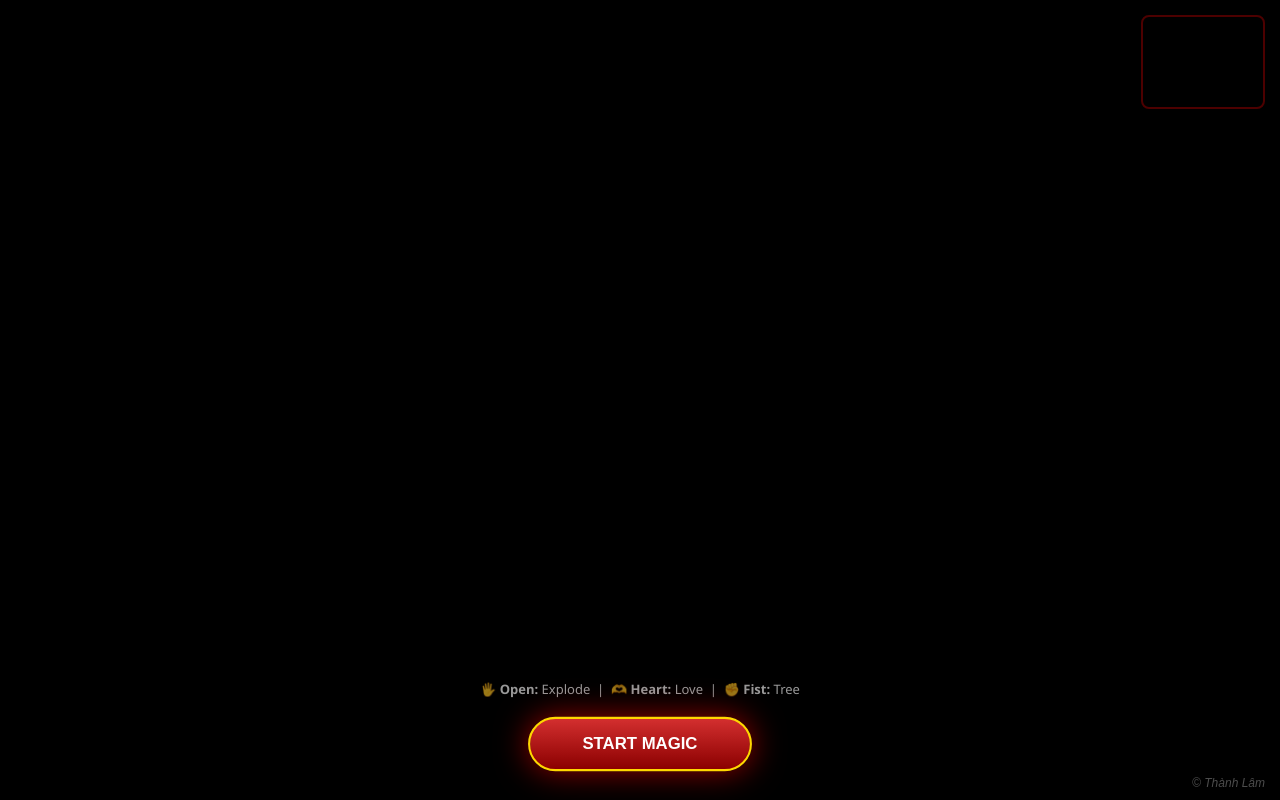
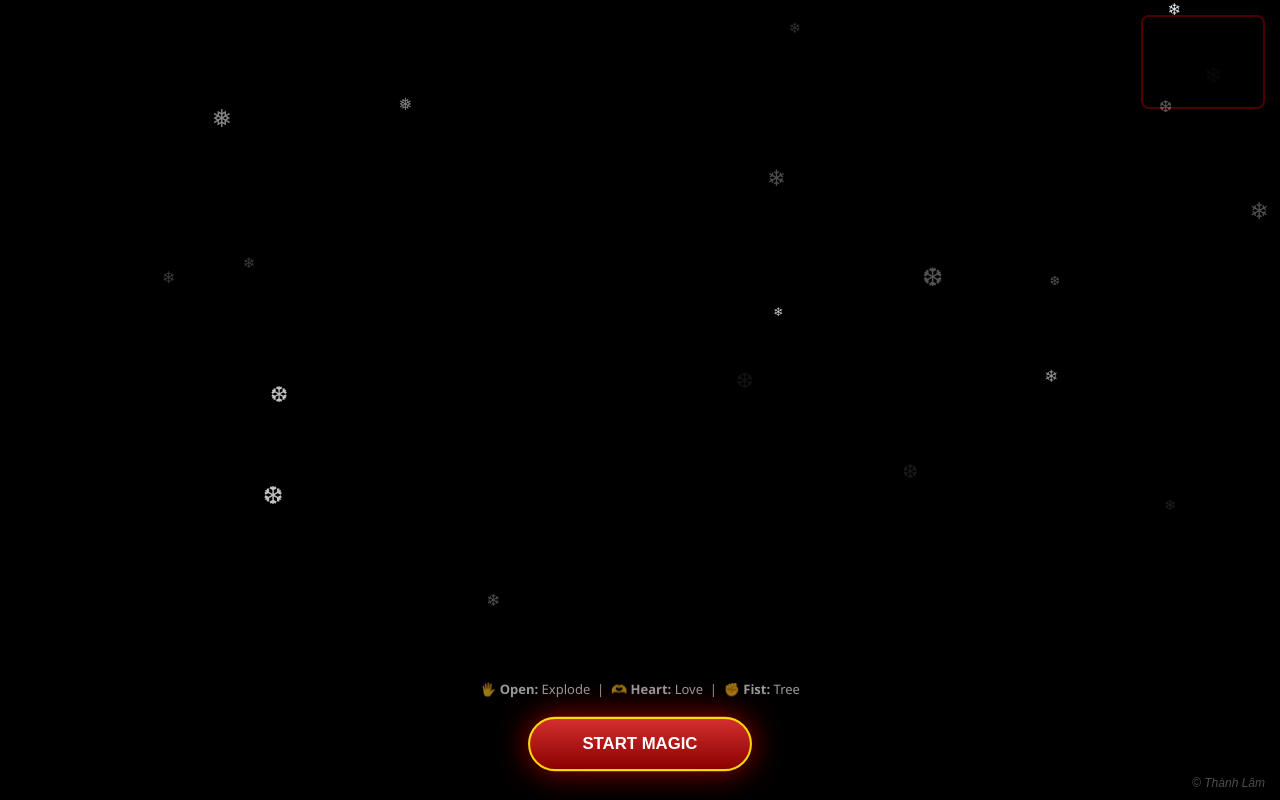
Before and after one commit to thanhlam0601/Noel-cho-em-be-Hannie, a plain HTML site: page index.html in a window 1280 px wide. Drawn offline with nearby package versions, Linux system fonts and the light colour scheme.

Commit message:
Add falling snow effect

```diff
--- a/index.html
+++ b/index.html
@@ -61,6 +61,22 @@
         }
 
         #error-log { display: none; position: absolute; top: 0; left: 0; color: red; background: rgba(0,0,0,0.8); z-index: 999; padding: 10px; }
+        /* Snow effect */
+        .snowflake {
+            position: fixed;
+            top: -10px;
+            color: white;
+            user-select: none;
+            pointer-events: none;
+            z-index: 9999;
+            animation: fall linear infinite;
+        }
+
+        @keyframes fall {
+            to {
+                transform: translateY(100vh);
+            }
+        }
     </style>
 </head>
 <body>
@@ -528,5 +544,21 @@
             if(camera) { camera.aspect = window.innerWidth/window.innerHeight; camera.updateProjectionMatrix(); renderer.setSize(window.innerWidth, window.innerHeight); }
         });
     </script>
+    <script>
+        const snowChars = ["❄", "❅", "❆"];
+        function createSnow() {
+            const snow = document.createElement("div");
+            snow.className = "snowflake";
+            snow.innerText = snowChars[Math.floor(Math.random() * snowChars.length)];
+            snow.style.left = Math.random() * window.innerWidth + "px";
+            snow.style.fontSize = Math.random() * 16 + 10 + "px";
+            snow.style.opacity = Math.random();
+            snow.style.animationDuration = Math.random() * 5 + 5 + "s";
+            document.body.appendChild(snow);
+            setTimeout(() => snow.remove(), 10000);
+        }
+        setInterval(createSnow, 250);
+    </script>
+
 </body>
 </html>
```
